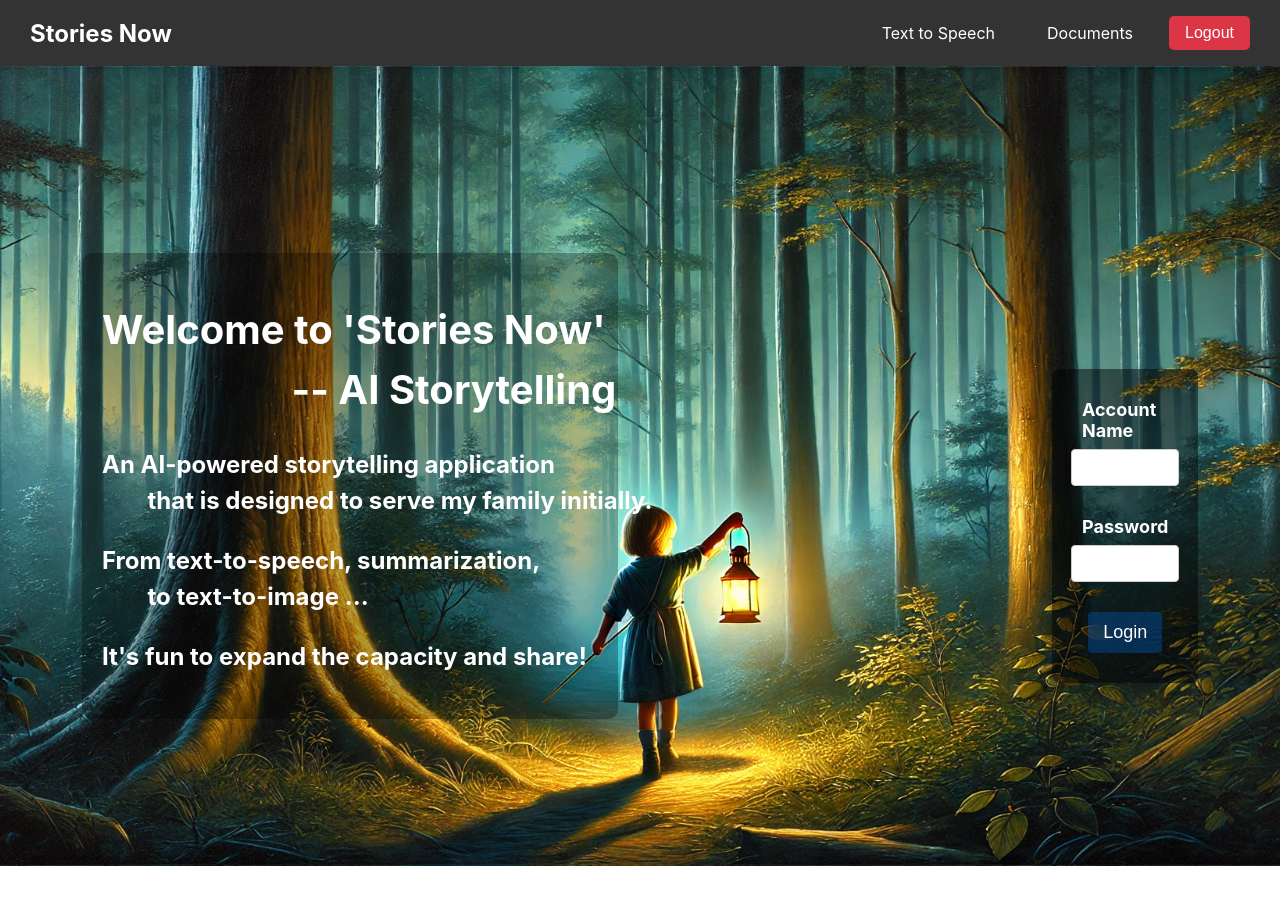
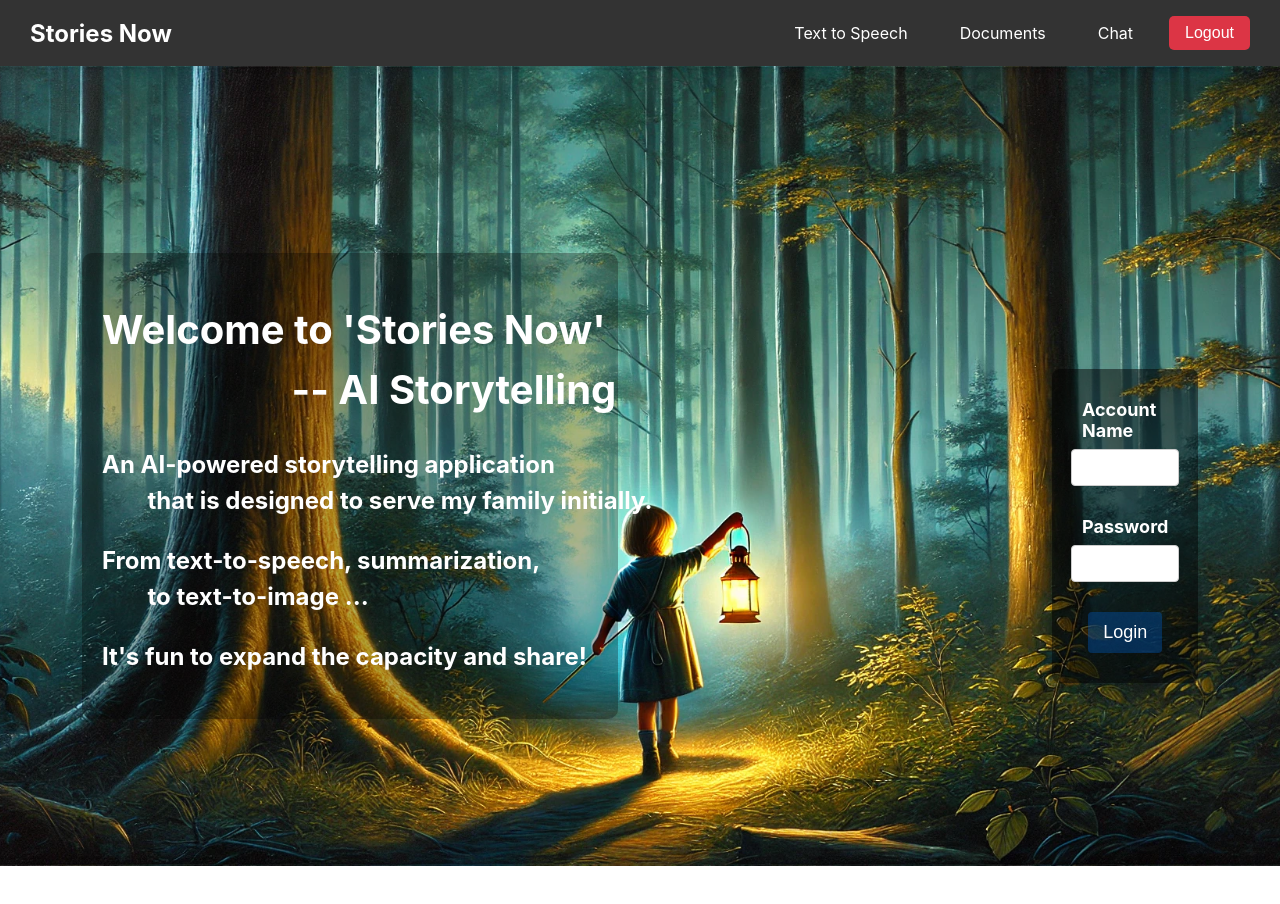
Before and after one commit to Shawn-SFYu/NightStories, a React (Create React App) app in the folder frontend/: page / in a window 1280 px wide. Built offline with nearby package versions, Linux system fonts and the light colour scheme; sample sign-in values are in the browser's storage.

Commit message:
add chatUI

```diff
--- a/frontend/src/App.js
+++ b/frontend/src/App.js
@@ -3,6 +3,7 @@ import { BrowserRouter as Router, Routes, Route } from 'react-router-dom';
 import LoginPage from './pages/LoginPage';
 import TtsPage from './pages/TtsPage';
 import DocumentsPage from './pages/DocumentsPage';
+import ChatPage from './pages/ChatPage';
 import Navbar from './components/navbar/Navbar';
 
 function App() {
@@ -14,6 +15,7 @@ function App() {
           <Route path="/" element={<LoginPage />} />
           <Route path="/tts" element={<TtsPage />} />
           <Route path="/documents" element={<DocumentsPage />} />
+          <Route path="/chat" element={<ChatPage />} />
         </Routes>
       </div>
     </Router>
--- a/frontend/src/components/navbar/Navbar.jsx
+++ b/frontend/src/components/navbar/Navbar.jsx
@@ -18,6 +18,7 @@ const Navbar = () => {
                 <div className="nav-links">
                     <Link to="/tts">Text to Speech</Link>
                     <Link to="/documents">Documents</Link>
+                    <Link to="/chat">Chat</Link>
                     <button onClick={handleLogout}>Logout</button>
                 </div>
             )}
```
